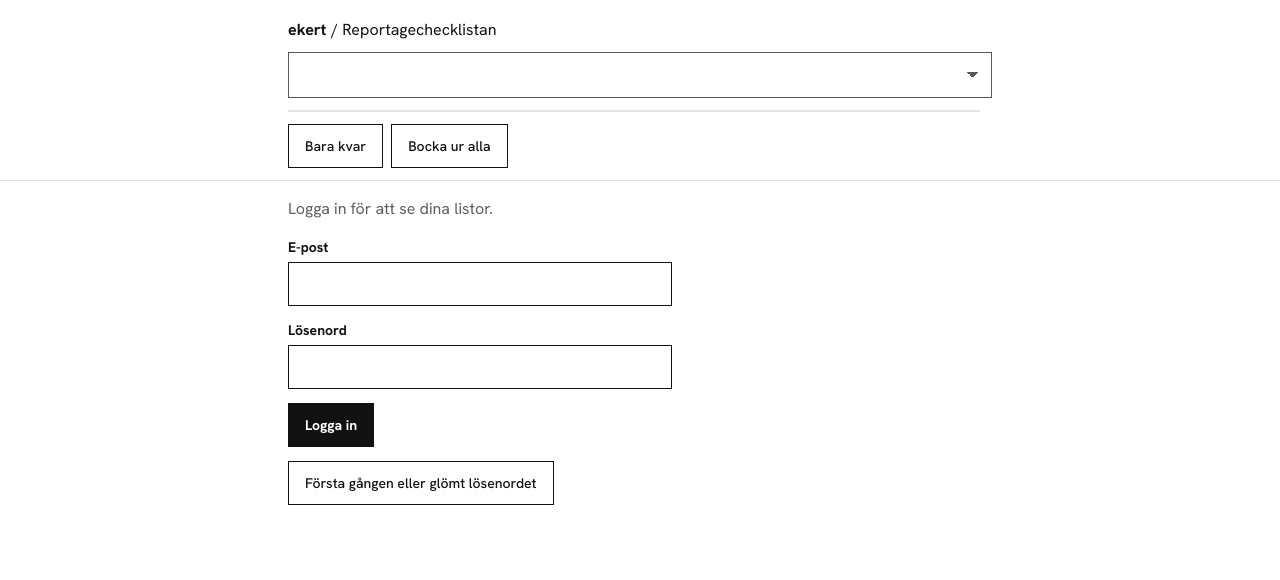
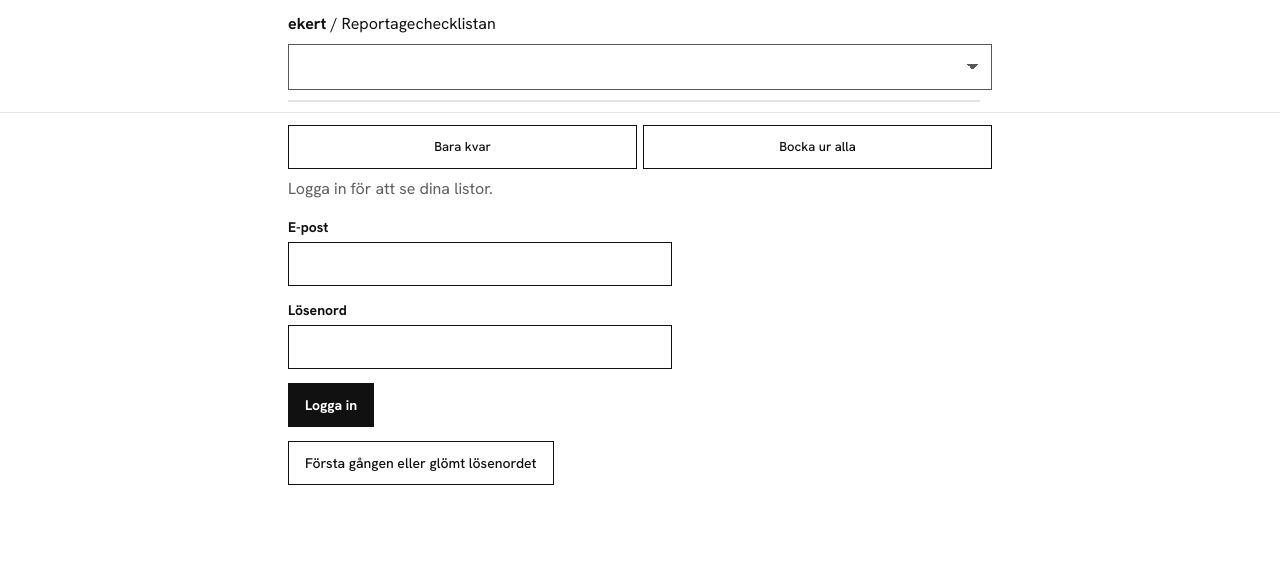
Before and after one commit to andersekert/checklista, a plain HTML site: page index.html in a window 1280 px wide. Drawn offline with Linux system fonts and the light colour scheme.

Commit message:
Lugnare topp: knappar flyttade under rubriken, Logga ut som länk
Co-Authored-By: Claude Sonnet 5.5 <noreply@anthropic.com>
Claude-Session: https://claude.ai/code/session_011ntKhdYxjMTjCsJW26LYHx

```diff
--- a/index.html
+++ b/index.html
@@ -29,11 +29,15 @@ body::before { content: ""; position: fixed; inset: 0 0 auto; height: env(safe-a
 button { font: inherit; color: inherit; cursor: pointer; border-radius: 0; }
 :focus-visible { outline: 2px solid var(--ink); outline-offset: 3px; }
 
-header { position: sticky; top: env(safe-area-inset-top, 0px); z-index: 5; background: var(--paper); border-bottom: 1px solid var(--line); padding-block: 8px 12px; }
-h1 { margin: 0; min-height: 2.75rem; display: flex; align-items: center; gap: 0.3em; font-size: 1rem; font-weight: 400; }
+header { position: sticky; top: env(safe-area-inset-top, 0px); z-index: 5; background: var(--paper); border-bottom: 1px solid var(--line); padding-block: 4px 10px; }
+h1 { margin: 0; min-height: 2.5rem; display: flex; align-items: center; justify-content: space-between; gap: 12px; font-size: 1rem; font-weight: 400; }
+#logoutBtn { min-height: 2.75rem; padding: 0 0 0 8px; background: none; border: 0; font-size: 0.875rem; color: var(--ink-soft); text-decoration: underline; }
+.toolwrap { padding-block: 12px 0; }
+.toolwrap .tools { display: grid; grid-template-columns: repeat(auto-fit, minmax(4.75rem, 1fr)); gap: 6px; }
+.toolwrap .tool { padding: 0 0.25rem; font-size: 0.8125rem; line-height: 1.2; }
 .mark { font-weight: 700; }
 #picker { width: 100%; min-height: 2.875rem; padding: 0.5rem 2.25rem 0.5rem 0.75rem; font: 700 1.125rem/1.25 var(--font); color: var(--ink); border: 1px solid var(--ink); border-radius: 0; appearance: none; -webkit-appearance: none; background-color: var(--paper); background-image: linear-gradient(45deg, transparent 50%, var(--ink) 50%), linear-gradient(135deg, var(--ink) 50%, transparent 50%); background-size: 6px 6px; background-position: right 18px center, right 12px center; background-repeat: no-repeat; }
-.tally { display: flex; align-items: center; gap: 12px; margin-block: 12px; }
+.tally { display: flex; align-items: center; gap: 12px; margin-block: 10px 0; }
 .bar { flex: 1; min-width: 0; height: 2px; background: var(--line); }
 #fill { height: 100%; width: 0; background: var(--ink); transition: width .2s; }
 #count { font-size: 0.875rem; font-weight: 500; white-space: nowrap; }
@@ -44,7 +48,7 @@ h1 { margin: 0; min-height: 2.75rem; display: flex; align-items: center; gap: 0.
 #status.bad { color: var(--error); }
 #retry { margin-left: 6px; min-height: 2.75rem; background: none; border: 0; padding: 0; color: inherit; text-decoration: underline; }
 
-main { padding-block: 16px 110px; }
+main { padding-block: 8px 110px; }
 .blurb { margin: 0 0 16px; color: var(--ink-soft); }
 #list > section:first-of-type { border-top: 1px solid var(--ink); }
 section { border-bottom: 1px solid var(--line); padding-block: 4px; }
@@ -112,12 +116,16 @@ textarea { flex: 1; min-width: 0; min-height: 2.75rem; font: inherit; color: var
 
 <header class="gutter">
   <div class="inner">
-    <h1><span class="mark">ekert</span> / Reportagechecklistan</h1>
+    <h1><span><span class="mark">ekert</span> / Reportagechecklistan</span><button id="logoutBtn" type="button" hidden>Logga ut</button></h1>
     <select id="picker" aria-label="Välj lista" disabled></select>
     <div class="tally">
       <div class="bar"><div id="fill"></div></div>
       <div id="count" aria-live="polite"></div>
     </div>
+  </div>
+</header>
+<div class="gutter toolwrap">
+  <div class="inner">
     <div class="tools">
       <button class="tool primary" id="newJob" type="button" hidden>Nytt jobb</button>
       <button class="tool" id="undoBtn" type="button" hidden>Ångra</button>
@@ -126,11 +134,10 @@ textarea { flex: 1; min-width: 0; min-height: 2.75rem; font: inherit; color: var
       <button class="tool" id="editBtn" type="button" hidden>Redigera</button>
       <button class="tool" id="copyBtn" type="button" hidden>Kopiera till ny lista</button>
       <button class="tool del" id="deleteBtn" type="button" hidden>Ta bort listan</button>
-      <button class="tool" id="logoutBtn" type="button" hidden>Logga ut</button>
     </div>
     <p id="status" hidden></p>
   </div>
-</header>
+</div>
 
 <main class="gutter"><div class="inner" id="list"><p class="note">Hämtar listorna…</p></div></main>
 
```
